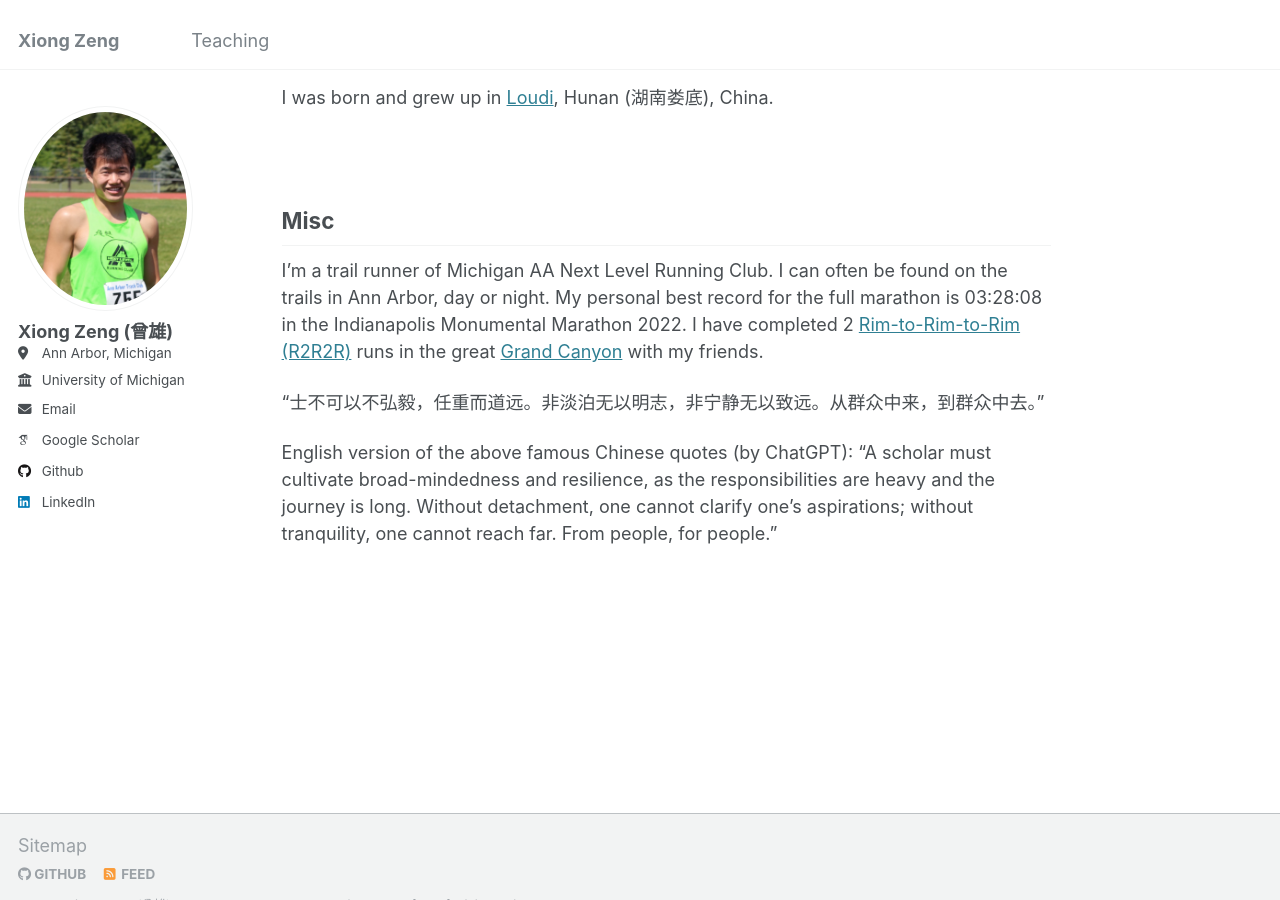
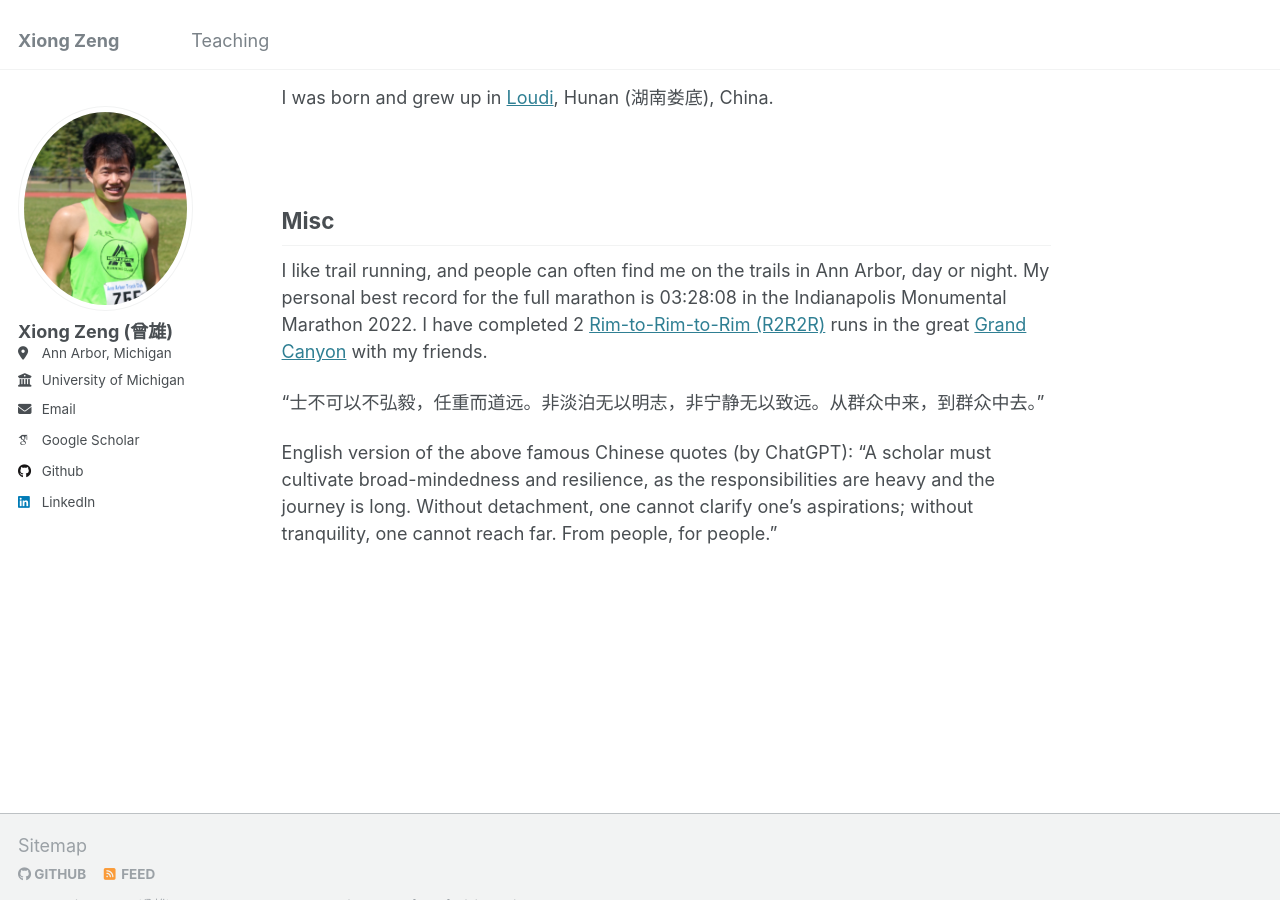
Before and after one commit to zengxiong111/zengxiong.github.io, a Jekyll site: the page built from _pages/about.md, in a window 1280 px wide and 900 px high, scrolled down 1290 px. Built offline with Jekyll 4.4.1, drawn with Linux system fonts in a browser that asks for light colours; some web fonts are replaced.

Commit message:
Update about.md

```diff
--- a/_pages/about.md
+++ b/_pages/about.md
@@ -52,7 +52,7 @@
 
 ## Misc
 
-I'm a trail runner of Michigan AA Next Level Running Club. I can often be found on the trails in Ann Arbor, day or night. My personal best record for the full marathon is 03:28:08 in the Indianapolis Monumental Marathon 2022. I have completed 2 <a href="https://www.alltrails.com/explore/recording/rim2rim2rim--2" target="_blank">Rim-to-Rim-to-Rim (R2R2R)</a> runs in the great <a href="https://www.nps.gov/grca/planyourvisit/index.htm" target="_blank">Grand Canyon</a> with my friends.
+I like trail running, and people can often find me on the trails in Ann Arbor, day or night. My personal best record for the full marathon is 03:28:08 in the Indianapolis Monumental Marathon 2022. I have completed 2 <a href="https://www.alltrails.com/explore/recording/rim2rim2rim--2" target="_blank">Rim-to-Rim-to-Rim (R2R2R)</a> runs in the great <a href="https://www.nps.gov/grca/planyourvisit/index.htm" target="_blank">Grand Canyon</a> with my friends.
 
 “士不可以不弘毅，任重而道远。非淡泊无以明志，非宁静无以致远。从群众中来，到群众中去。”
 
```
